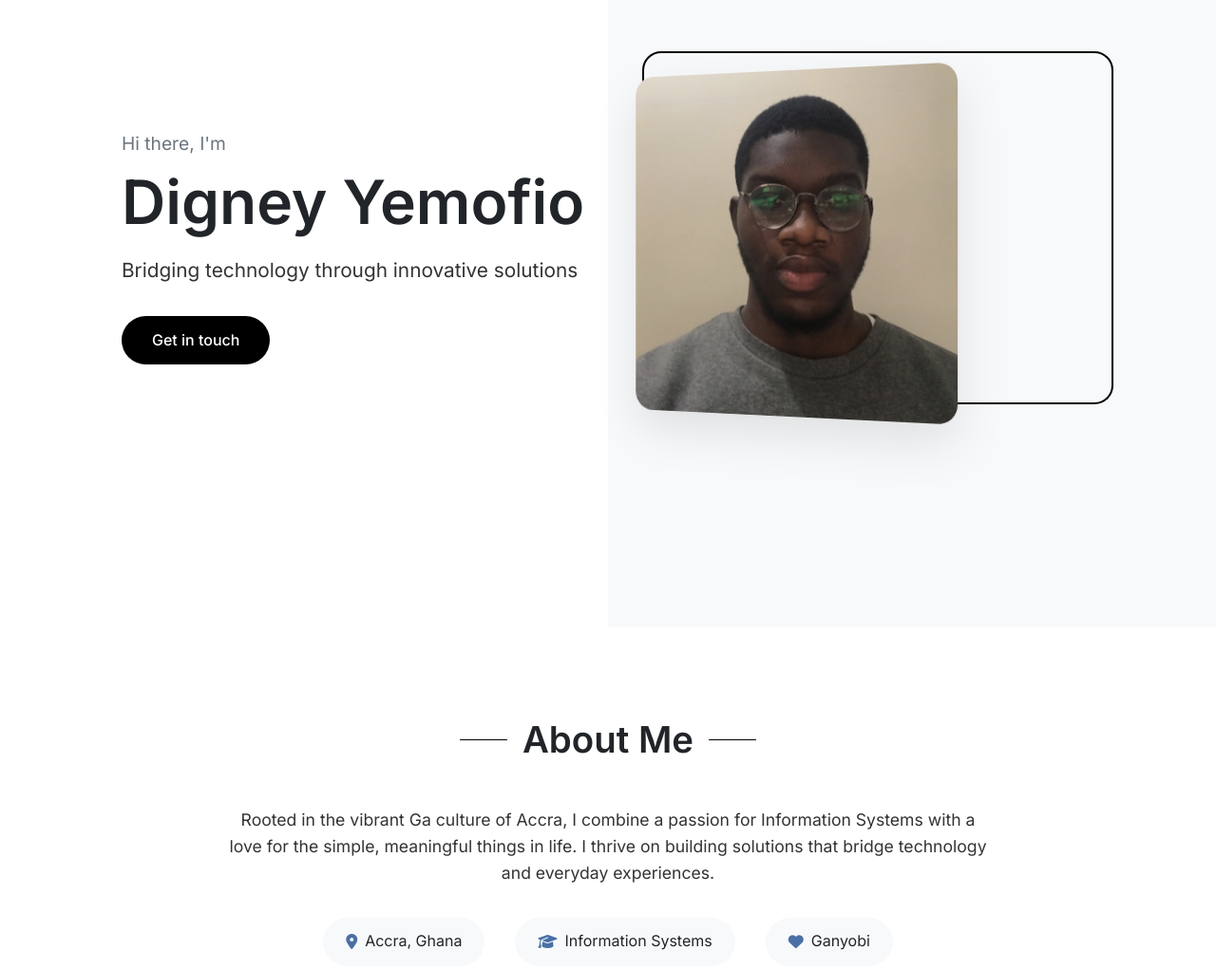
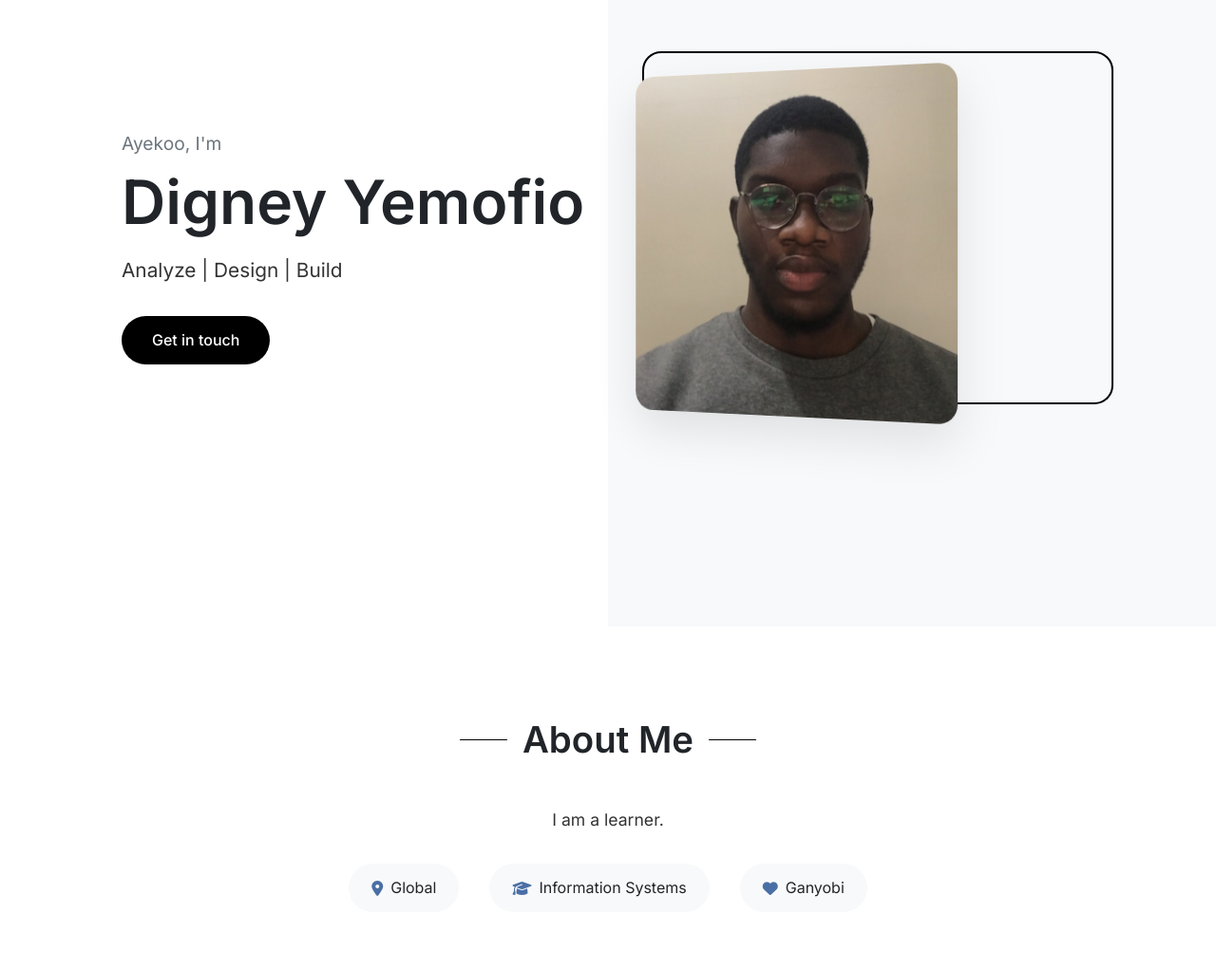
Before and after one commit to Yemofio/digney.yemofio.github.io, a plain HTML site: page index.html in a window 1280 px wide. Shown: the part 140-1161 px from the top of the page at 95% size. Drawn offline with Linux system fonts and the light colour scheme.

Commit message:
Update index.html

```diff
--- a/index.html
+++ b/index.html
@@ -32,9 +32,9 @@
 
     <section class="hero">
         <div class="hero-content">
-            <p class="greeting">Hi there, I'm</p>
+            <p class="greeting">Ayekoo, I'm</p>
             <h1>Digney Yemofio</h1>
-            <p class="tagline">Bridging technology through innovative solutions</p>
+            <p class="tagline">Analyze | Design | Build</p>
             <a href="#contact" class="cta-button">Get in touch</a>
         </div>
         <div class="profile-container">
@@ -46,11 +46,11 @@
     <section id="about" class="section">
         <h2 class="section-title"><span>About Me</span></h2>
         <div class="about-content">
-            <p>Rooted in the vibrant Ga culture of Accra, I combine a passion for Information Systems with a love for the simple, meaningful things in life. I thrive on building solutions that bridge technology and everyday experiences.</p>
+            <p>I am a learner.</p>
             <div class="personal-details">
                 <div class="detail-item">
                     <i class="fas fa-map-marker-alt"></i>
-                    <span>Accra, Ghana</span>
+                    <span>Global</span>
                 </div>
                 <div class="detail-item">
                     <i class="fas fa-graduation-cap"></i>
```
